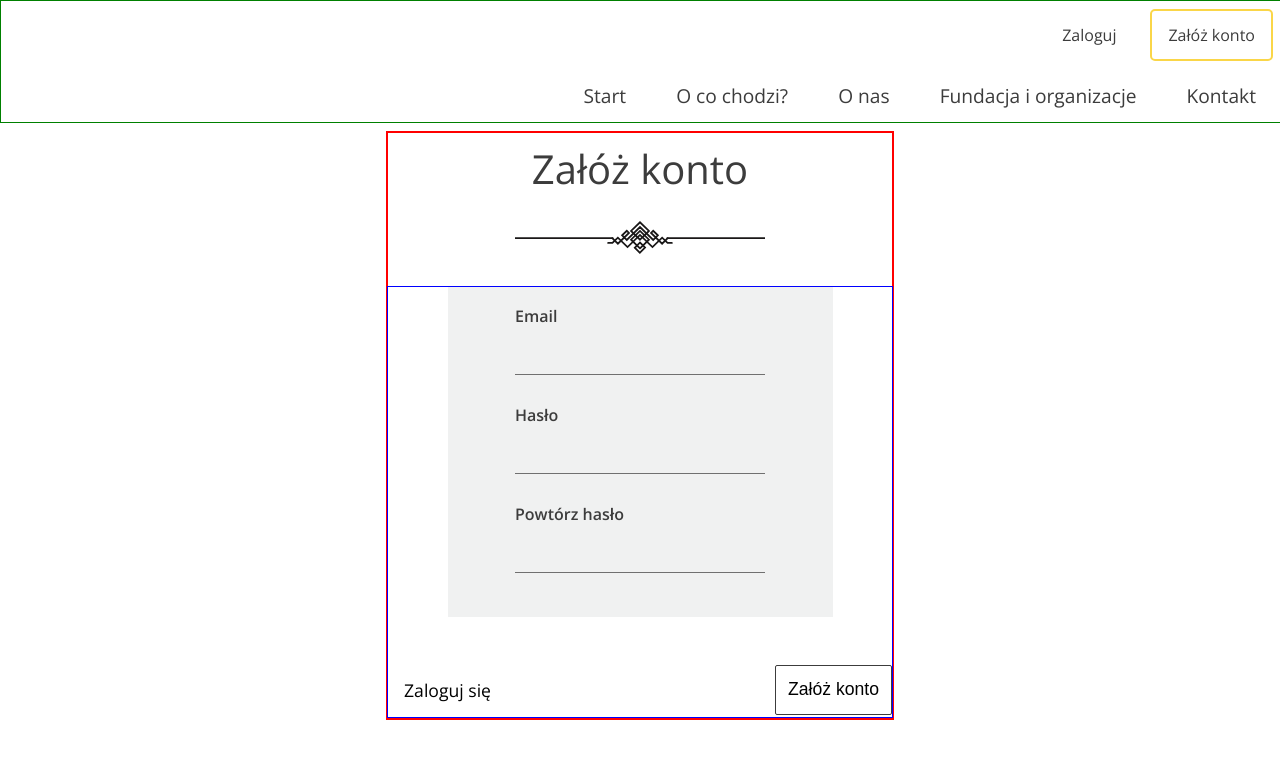
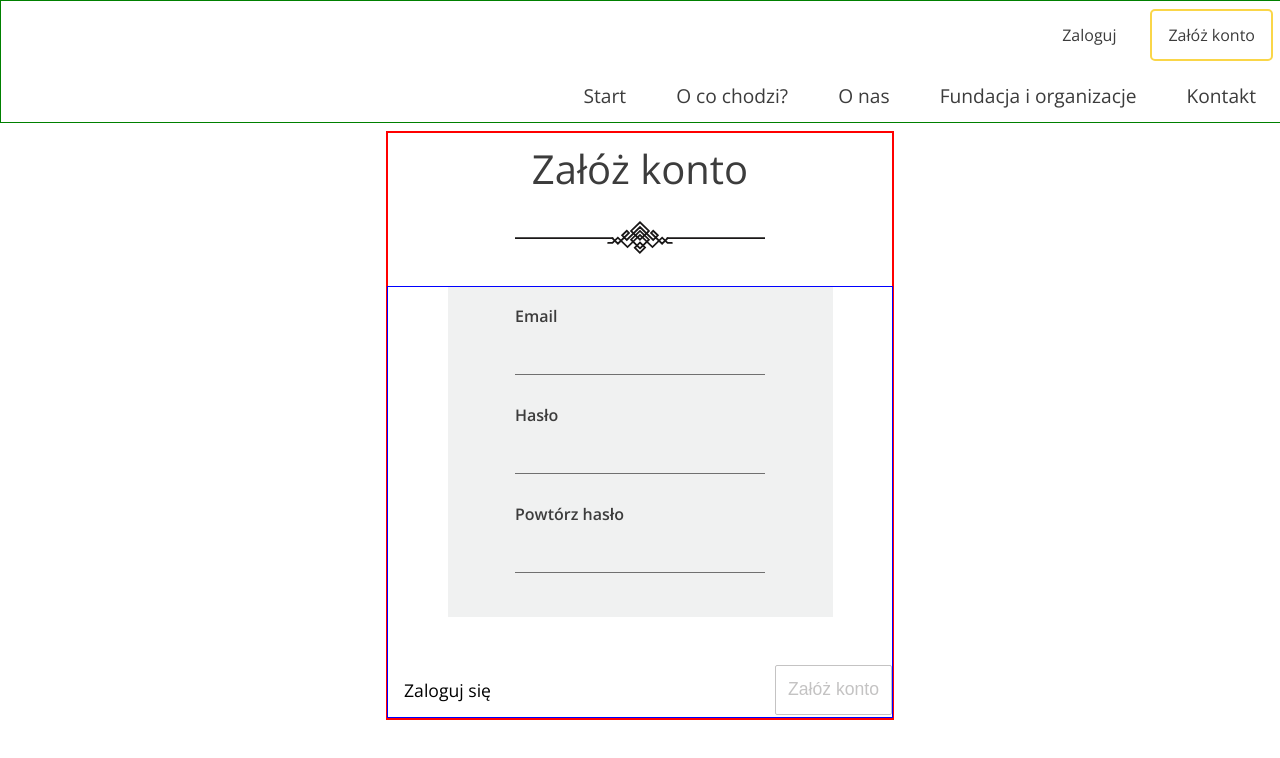
Before and after one commit to MartaSolo/oddaj-rzeczy, a React (Create React App) app: page /register in a window 1280 px wide. Shown: the top 758 px of the page. Built offline with nearby package versions, Linux system fonts and the light colour scheme.

Commit message:
Changed validation fo RegisterForm and styling

```diff
--- a/src/components/molecules/RegisterForm/RegisterForm.js
+++ b/src/components/molecules/RegisterForm/RegisterForm.js
@@ -9,65 +9,95 @@ const RegisterForm = () => {
     password: "",
     password2: "",
   });
-  //   console.log("registerForm", registerForm);
+  console.log("registerForm", registerForm);
   const [registerFormError, setRegisterFormError] = useState({
     email: "",
     password: "",
     password2: "",
   });
-  //   console.log("registerFormError", registerFormError);
+  console.log("registerFormError", registerFormError);
+
+  const [registerFormTouched, setRegisterFormTouched] = useState({
+    email: false,
+    password: false,
+    password2: false,
+  });
+  console.log("registerFormTouched", registerFormTouched);
 
   const handleChange = (e) => {
-    const { name, value } = e.target;
-    setRegisterForm((prev) => {
-      return {
-        ...prev,
-        [name]: value,
-      };
-    });
+    setRegisterForm((prev) => ({ ...prev, [e.target.name]: e.target.value }));
+    if (e.target.value !== "") {
+      setRegisterFormError((prev) => ({ ...prev, [e.target.name]: "" }));
+    }
   };
 
-  const registerFormValidation = () => {
-    let isValid = true;
-
+  const handleBlur = (e) => {
+    switch (e.target.name) {
+      case "email":
+        setRegisterFormTouched((prev) => ({ ...prev, email: true }));
         if (
           registerForm.email.length === 0 ||
           !regexEmail.test(registerForm.email)
         ) {
-      setRegisterFormError((prev) => {
-        return { ...prev, email: "Podany email jest nieprawidłowy!" };
-      });
-      isValid = false;
+          setRegisterFormError((prev) => ({
+            ...prev,
+            email: "Podany email jest nieprawidłowy!",
+          }));
         }
+        break;
+      case "password":
+        setRegisterFormTouched((prev) => ({ ...prev, password: true }));
         if (registerForm.password.length < 6) {
-      setRegisterFormError((prev) => {
-        return {
+          setRegisterFormError((prev) => ({
             ...prev,
             password: "Podane hasło jest za krótkie!",
-        };
-      });
-      isValid = false;
+          }));
         }
-    if (registerForm.password2 !== registerForm.password) {
-      setRegisterFormError((prev) => {
-        return {
+        break;
+      case "password2":
+        setRegisterFormTouched((prev) => ({ ...prev, password2: true }));
+        if (
+          registerForm.password2.length === 0 ||
+          registerForm.password2 !== registerForm.password
+        ) {
+          setRegisterFormError((prev) => ({
             ...prev,
             password2: "Podane hasła są rózne!",
+          }));
+        }
+        break;
+      default:
+        console.log("input not included in the fucntion");
+    }
   };
-      });
-      isValid = false;
+
+  const isRegisterFormValid = () => {
+    if (
+      !registerFormError.email &&
+      !registerFormError.password &&
+      !registerFormError.password2 &&
+      registerFormTouched.email === true &&
+      registerFormTouched.password === true &&
+      registerFormTouched.password2 === true &&
+      registerForm.email &&
+      registerForm.password &&
+      registerForm.password2
+    ) {
+      return true;
+    } else {
+      return false;
     }
-    return isValid;
   };
+  console.log("isRegisterFormValid", isRegisterFormValid());
 
   const handleSubmit = (e) => {
     e.preventDefault();
-    const isValid = registerFormValidation();
-    if (isValid) {
+    if (!isRegisterFormValid()) {
+      return;
+    }
     // send data to API
     setRegisterForm({ email: "", password: "", password2: "" });
-      setRegisterFormError({ email: "", password: "", password2: "" });
-    }
+    setRegisterFormTouched({ email: false, password: false, password2: false });
   };
 
   return (
@@ -89,6 +119,7 @@ const RegisterForm = () => {
             autoComplete="username"
             value={registerForm.email}
             onChange={handleChange}
+            onBlur={handleBlur}
           ></input>
           {registerFormError.email && (
             <span className="register__error-email">
@@ -112,6 +143,7 @@ const RegisterForm = () => {
             autoComplete="current-password"
             value={registerForm.password}
             onChange={handleChange}
+            onBlur={handleBlur}
           ></input>
           {registerFormError.password && (
             <span className="register__error-password">
@@ -135,6 +167,7 @@ const RegisterForm = () => {
             autoComplete="current-password"
             value={registerForm.password2}
             onChange={handleChange}
+            onBlur={handleBlur}
           ></input>
           {registerFormError.password2 && (
             <span className="register__error-password2">
@@ -149,7 +182,11 @@ const RegisterForm = () => {
           className="register__button-login"
           text="Zaloguj się"
         />
-        <button className="register__button-register" type="submit">
+        <button
+          className="register__button-register"
+          type="submit"
+          disabled={!isRegisterFormValid()}
+        >
           Załóż konto
         </button>
       </div>
--- a/src/components/molecules/RegisterForm/RegisterForm.scss
+++ b/src/components/molecules/RegisterForm/RegisterForm.scss
@@ -115,7 +115,10 @@
   .register__button-register {
     margin-right: 1rem;
     background-color: $colorAccent;
-
+    &:disabled {
+      border: 1px solid $colorPaginationHover;
+      color: $colorPaginationHover;
+    }
     @include mediumScreen {
       background-color: transparent;
       margin-right: 0;
@@ -123,6 +126,10 @@
       &:hover {
         box-shadow: 8px 8px 17px -11px $colorFontPrimary;
       }
+      &:disabled {
+        cursor: not-allowed;
+        box-shadow: none;
+      }
     }
   }
 }
```
Lines whose indentation alone changed are shown as unchanged.
